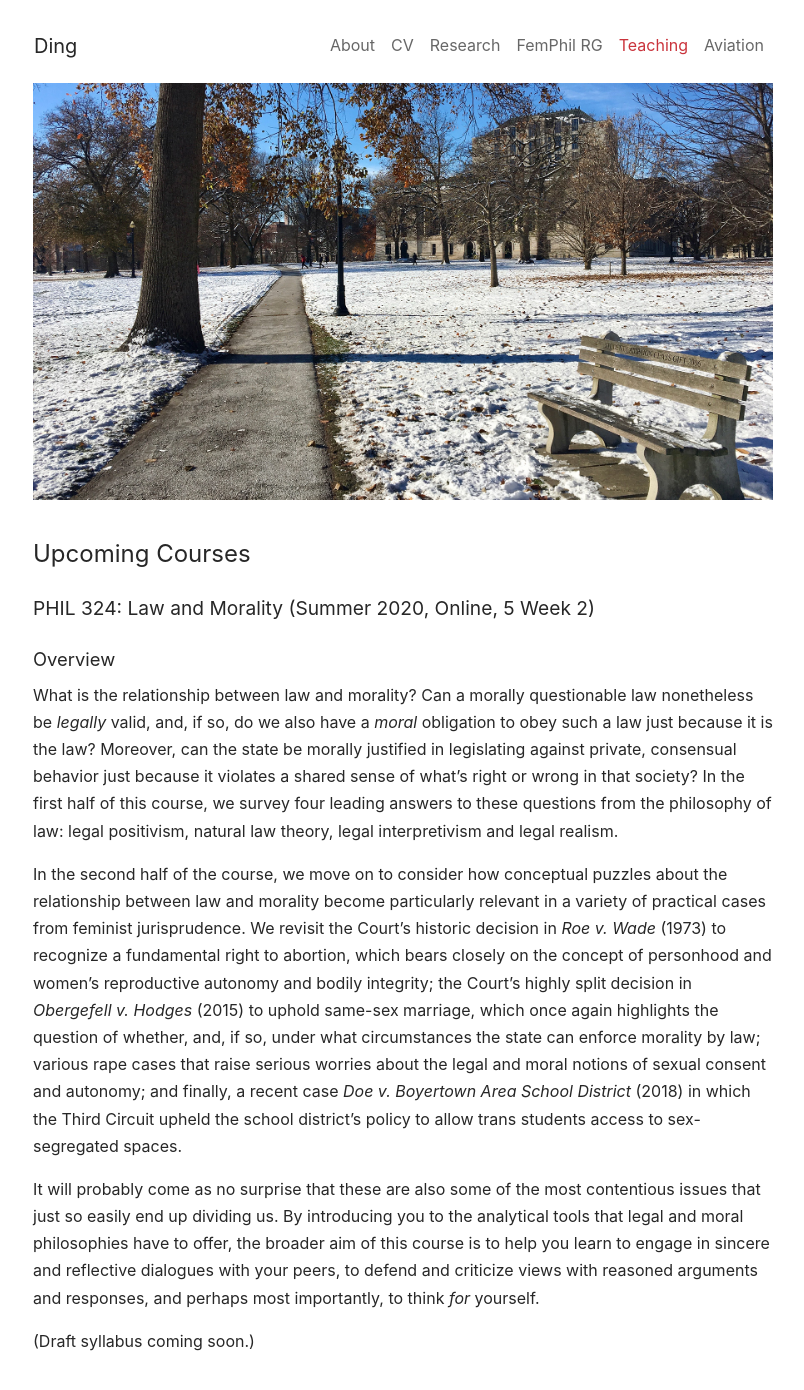
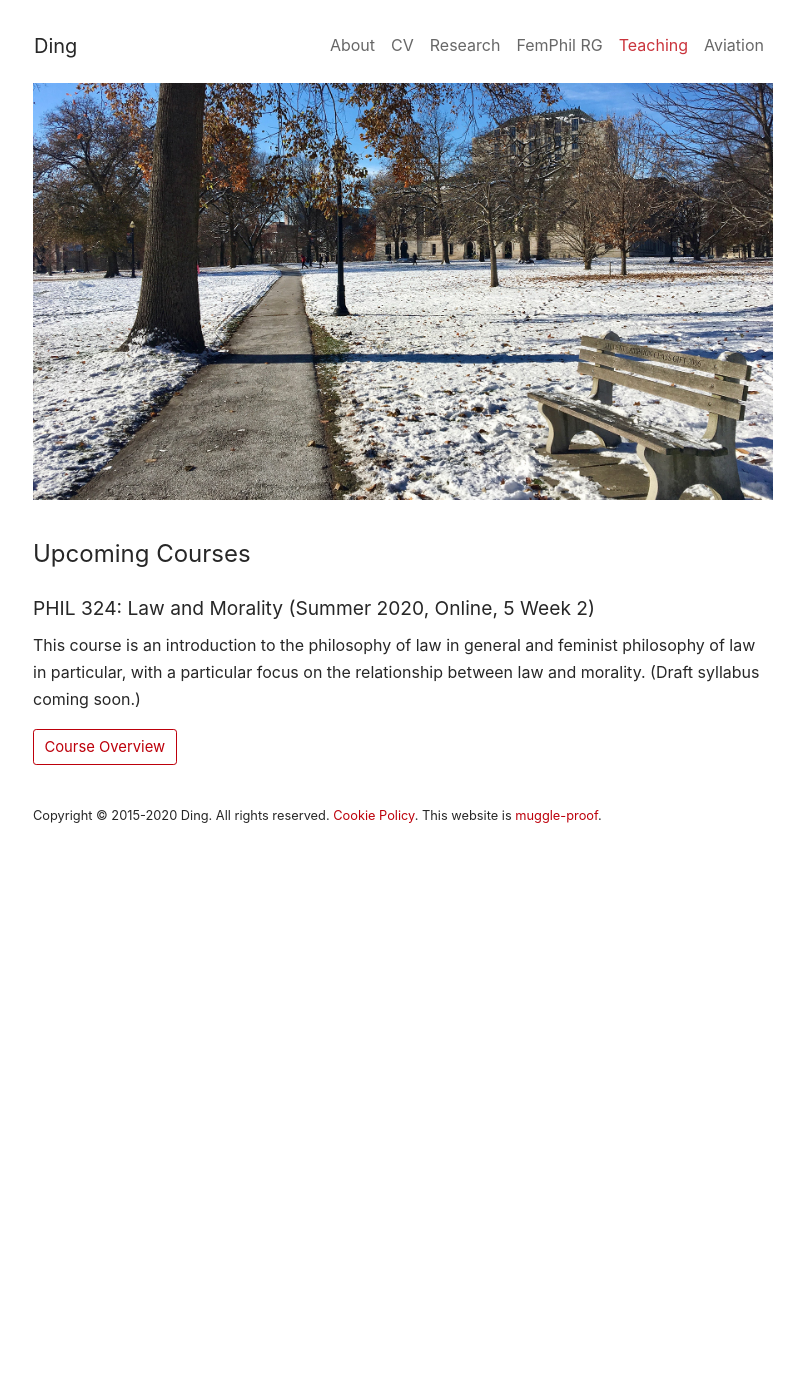
Before and after one commit to dingherself/dingherself.github.io, a Jekyll site: the page built from teaching.md, in a window 1280 px wide and 1400 px high. Shown: the top 1390 px of the window, without its empty margins (237-1041 px from the left). Built offline with Jekyll 4.4.1, drawn with Linux system fonts in a browser that asks for light colours; nearby versions of some CDN libraries.

Commit message:
add phil 324 intro

```diff
--- a/teaching.md
+++ b/teaching.md
@@ -12,12 +12,14 @@
 
 ##### PHIL 324: Law and Morality (Summer 2020, Online, 5 Week 2)
 
-###### Overview
+This course is an introduction to the philosophy of law in general and feminist philosophy of law in particular, with a particular focus on the relationship between law and morality. (Draft syllabus coming soon.)
 
-What is the relationship between law and morality? Can a morally questionable law nonetheless be *legally* valid, and, if so, do we also have a *moral* obligation to obey such a law just because it is the law? Moreover, can the state be morally justified in legislating against private, consensual behavior just because it violates a shared sense of what's right or wrong in that society? In the first half of this course, we survey four leading answers to these questions from the philosophy of law: legal positivism, natural law theory, legal interpretivism and legal realism.
-
-In the second half of the course, we move on to consider how conceptual puzzles about the relationship between law and morality become particularly relevant in a variety of practical cases from feminist jurisprudence. We revisit the Court's historic decision in *Roe v. Wade* (1973) to recognize a fundamental right to abortion, which bears closely on the concept of personhood and women's reproductive autonomy and bodily integrity; the Court's highly split decision in *Obergefell v. Hodges* (2015) to uphold same-sex marriage, which once again highlights the question of whether, and, if so, under what circumstances the state can enforce morality by law; various rape cases that raise serious worries about the legal and moral notions of sexual consent and autonomy; and finally, a recent case *Doe v. Boyertown Area School District* (2018) in which the Third Circuit upheld the school district's policy to allow trans students access to sex-segregated spaces.
-
-It will probably come as no surprise that these are also some of the most contentious issues that just so easily end up dividing us. By introducing you to the analytical tools that legal and moral philosophies have to offer, the broader aim of this course is to help you learn to engage in sincere and reflective dialogues with your peers, to defend and criticize views with reasoned arguments and responses, and perhaps most importantly, to think *for* yourself.
-
-(Draft syllabus coming soon.)
+<p><button class="btn btn-outline-primary btn-sm" type="button" data-toggle="collapse" data-target="#324-overview-su2020" aria-expanded="false" aria-controls="324-overview-su2020">Course Overview</button>
+</p>
+<div class="collapse" id="324-overview-su2020">
+  <div class="card card-body">
+<p>What is the relationship between law and morality? Can a morally questionable law nonetheless be <em>legally</em> valid, and, if so, are we also <em>morally</em> required to obey such a law just because it is the law? Moreover, can the state be morally justified in legislating against private, consensual behavior just because it violates a shared sense of what's right or wrong in that society? In the first half of this course, we survey four leading answers to these questions from the philosophy of law: legal positivism, natural law theory, legal interpretivism and legal realism.</p>
+<p>In the second half of the course, we move on to consider how conceptual puzzles about the relationship between law and morality become particularly relevant in a variety of practical cases from feminist jurisprudence. We revisit the Court's historic decision in <em>Roe v. Wade</em> (1973) to recognize a fundamental right to abortion, which bears closely on the concept of personhood and women's reproductive autonomy and bodily integrity; the Court's highly split decision in <em>Obergefell v. Hodges</em> (2015) to uphold same-sex marriage, which once again highlights the question of whether, and, if so, under what circumstances the state can enforce morality by law; various rape cases that raise serious worries about the legal and moral notions of sexual consent and autonomy; and finally, a recent case <em>Doe v. Boyertown Area School District</em> (2018) in which the Third Circuit upheld the school district's policy to allow trans students access to sex-segregated spaces.</p>
+<p>It will probably come as no surprise that these are also some of the most contentious issues that just so easily end up dividing us. By introducing you to the analytical tools that legal and moral philosophies have to offer, the broader aim of this course is to help you learn to engage in sincere and reflective dialogues with your peers, to defend and criticize views with reasoned arguments and responses, and perhaps most importantly, to think <em>for</em> yourself.</p>
+  </div>
+</div>
```
